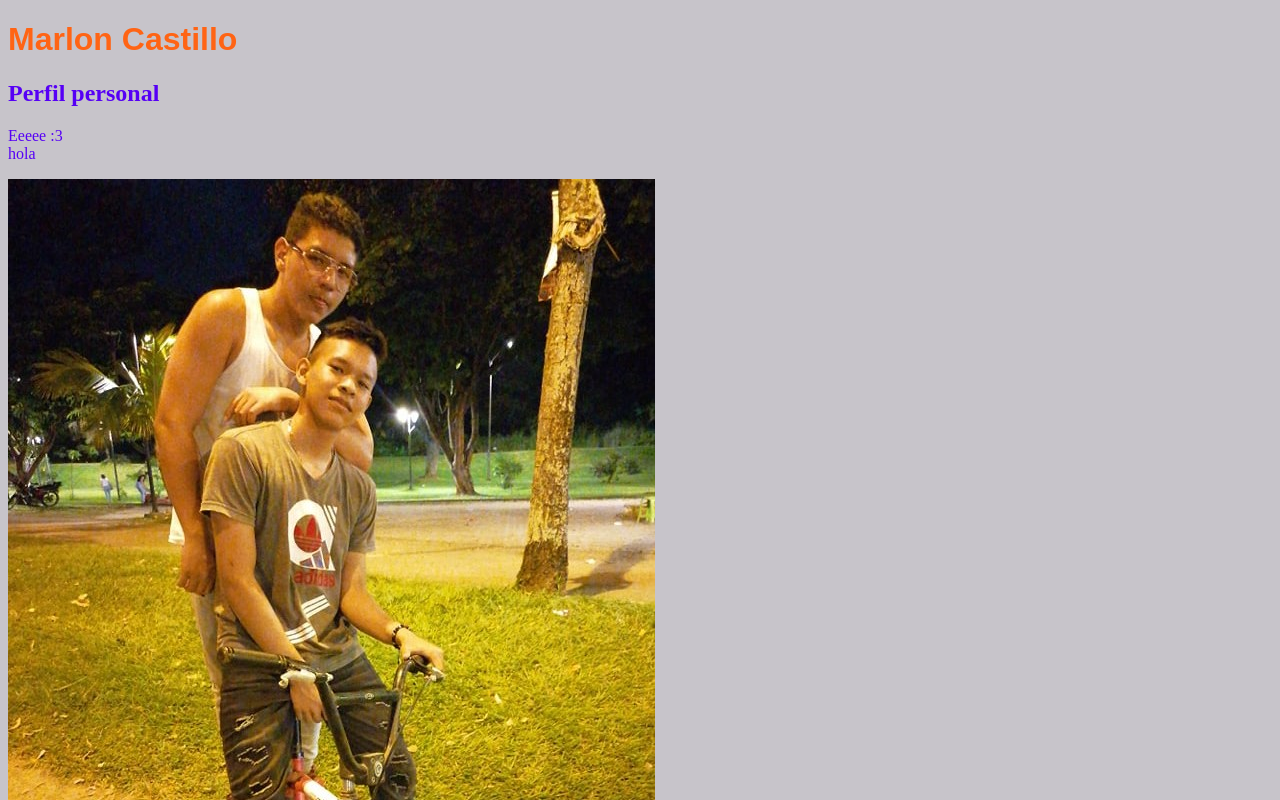
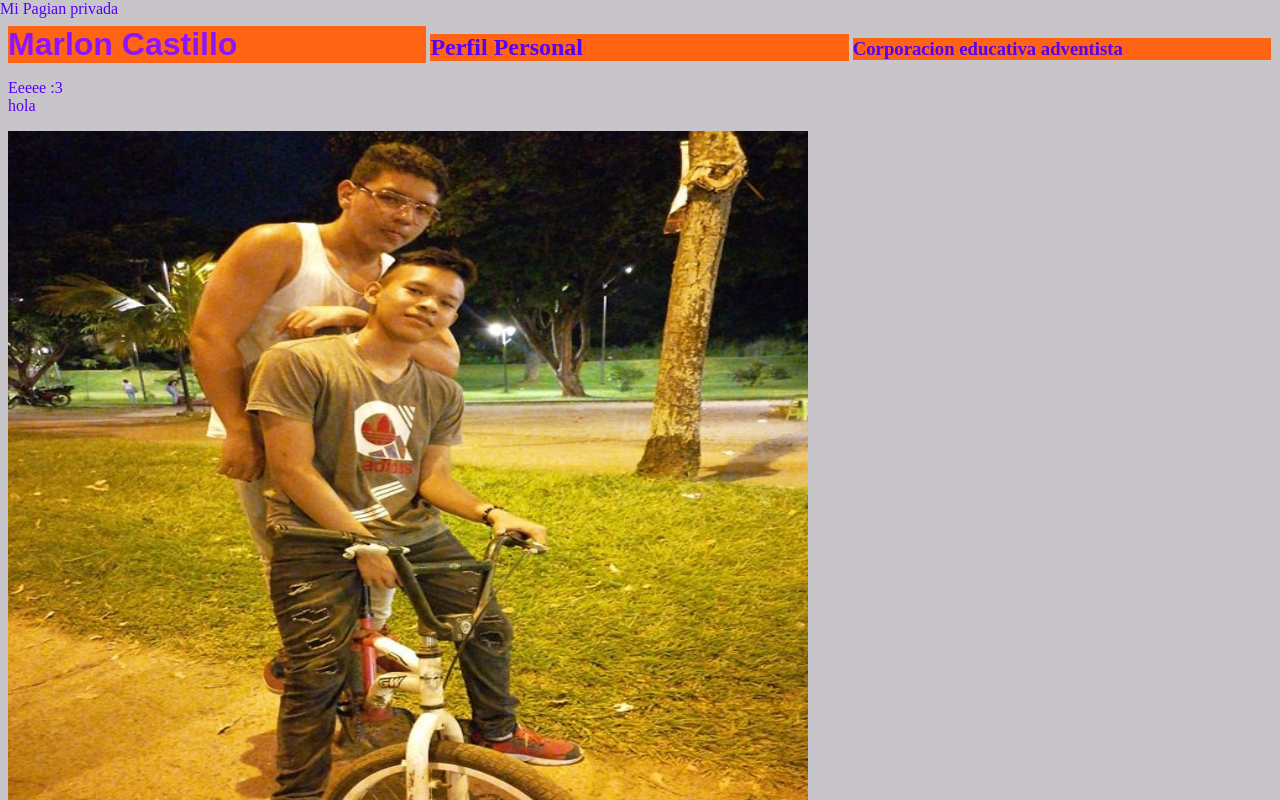
Before and after one commit to MarlonCaz/Sistema8, a plain HTML site: page index.html in a window 1280 px wide. Shown: the top 800 px of the page. Drawn offline with Linux system fonts and the light colour scheme.

Commit message:
Add files via upload

```diff
--- a/Index.css
+++ b/Index.css
@@ -7,23 +7,44 @@ f: total de color */
 * {
     background-color:rgb(199, 196, 202);
     color: rgb(86, 0, 245);
+    display: block;
 }
 #nombre {
     font-family: sans-serif;
-    color: rgb(255, 100, 20); /* R= Red, G= Green, B= Blue */
+    color: rgb(141, 20, 255); /* R= Red, G= Green, B= Blue */
 }
 .titulo {
-    background-color:rgb(62, 6, 95);
+    background-color:rgb(255, 100, 20);
+    width: 33.1%;
+    display: inline-block;
+    margin: 0px;
+    border: 0px;
+    padding: 0px;
 }
 img {
-    height: 150;
-    width: 200;
+    height:800px;
+    width: 800px;
 }
 .Marlon2 {
     background-color: #8E05C2;
+    font-weight: bold;
     color: #000000;
+    width: 49%;
 }
 .Marlon3 {
     background-color: #700B97;
     color: #FAF3F3;
+    width: 49%;
 }
+h1:hover {
+    background-color: #700B97;
+}
+.Marlon2:hover {
+    background-color: #c20505
+}
+.Marlon3:hover {
+    background-color: #970b0b;
+}
+div {
+    display: flexbox;
+}
--- a/index.html
+++ b/index.html
@@ -9,12 +9,17 @@
     </head>
     <body>
         <header>
-            <h1 id="nombre" class="Titulo">
-                Marlon Castillo
-            </h1>
-            <h2 class="Titulo">
-                Perfil personal
-            </h2>
+            <div>
+                <h1 id="nombre" class="titulo">
+                    Marlon Castillo
+                 </h1>
+                <h2 class="titulo">
+                    Perfil Personal
+                </h2>
+                <h3 class="titulo">
+                    Corporacion educativa adventista
+                </h3>
+            </div>
         </header>
 
     <p class="Bienvenida">
@@ -43,6 +48,7 @@
             Otaku gamer soltero, que mas piden
         </li>
     </ul>
+   <div>
     <p class="Marlon2">
         Lorem Ipsum
 "Neque porro quisquam est qui dolorem ipsum quia dolor sit amet, consectetur, adipisci velit..."
@@ -121,6 +127,7 @@ Lorem ipsum dolor sit amet, consectetur adipiscing elit. Donec vitae est in quam
     <p class="Marlon2">
         Pellentesque laoreet tortor risus, eu molestie lorem hendrerit id. Proin viverra placerat lorem, sed euismod lorem accumsan id. Vivamus volutpat, leo eget dictum volutpat, mauris nunc facilisis tortor, et placerat urna massa vel metus. Aenean commodo enim eget nibh ultrices tincidunt. Vestibulum ante ipsum primis in faucibus orci luctus et ultrices posuere cubilia curae; Praesent odio sem, tincidunt non sollicitudin sed, dictum sit amet lectus. Sed volutpat lectus eu dolor pellentesque tempor. Fusce vitae enim sed diam euismod aliquet in a orci. Vestibulum nulla est, efficitur non consectetur vitae, egestas ac nunc. Maecenas vehicula molestie nulla, in ornare ligula molestie eget. Nunc a volutpat nibh. Aenean et velit at velit malesuada venenatis.
     </p>
+   </div>
     <footer>
         <p>
             Emael: marlon.castillo.cea.edu.co
```
